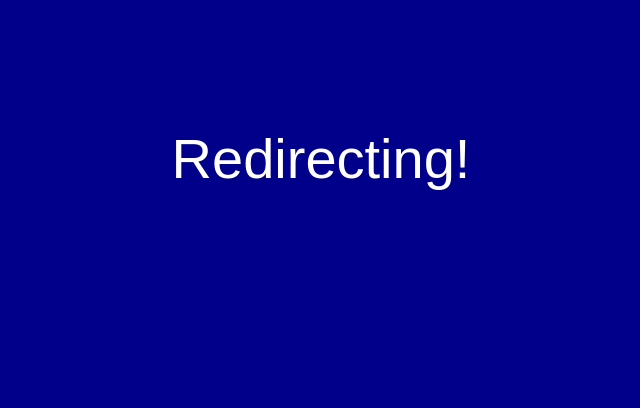
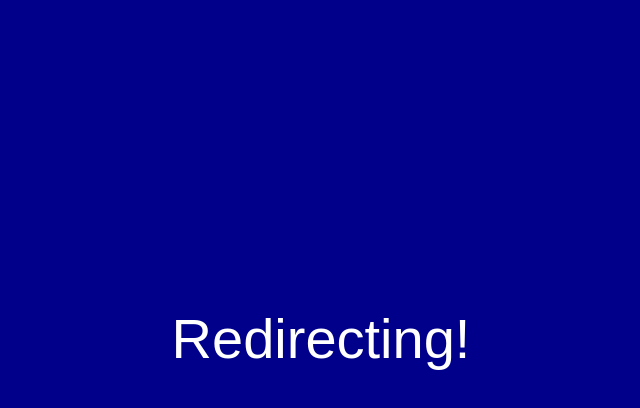
Before and after one commit to BerryGod1/MonolithWeb, a plain HTML site: page discord.html in a window 1280 px wide. Shown: the whole page, without its empty margins (319-959 px from the left). Drawn offline with Linux system fonts and the light colour scheme.

Commit message:
Update css.css

```diff
--- a/css.css
+++ b/css.css
@@ -2,9 +2,9 @@ body {
   background-color: darkblue;
 }
 .shit {
-  padding: 70px 0;
+  padding: 250px 0;
   text-align: center;
-  color: white;
+  color: #ffffff;
   font-family: Arial, Helvetica, sans-serif;
   font-size: 350%;
 }
```
